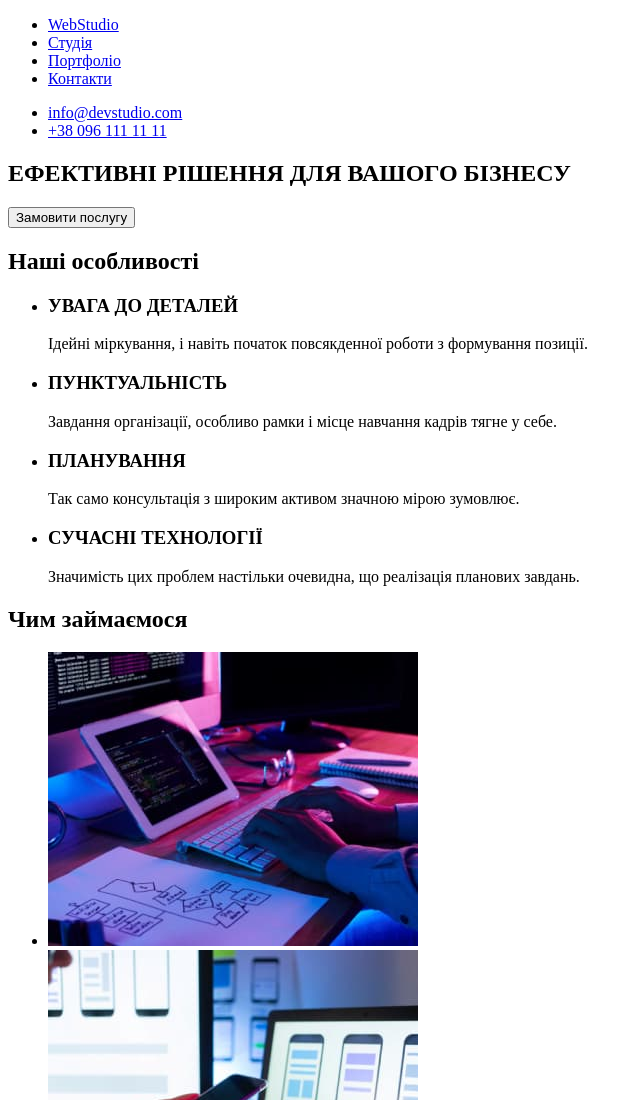
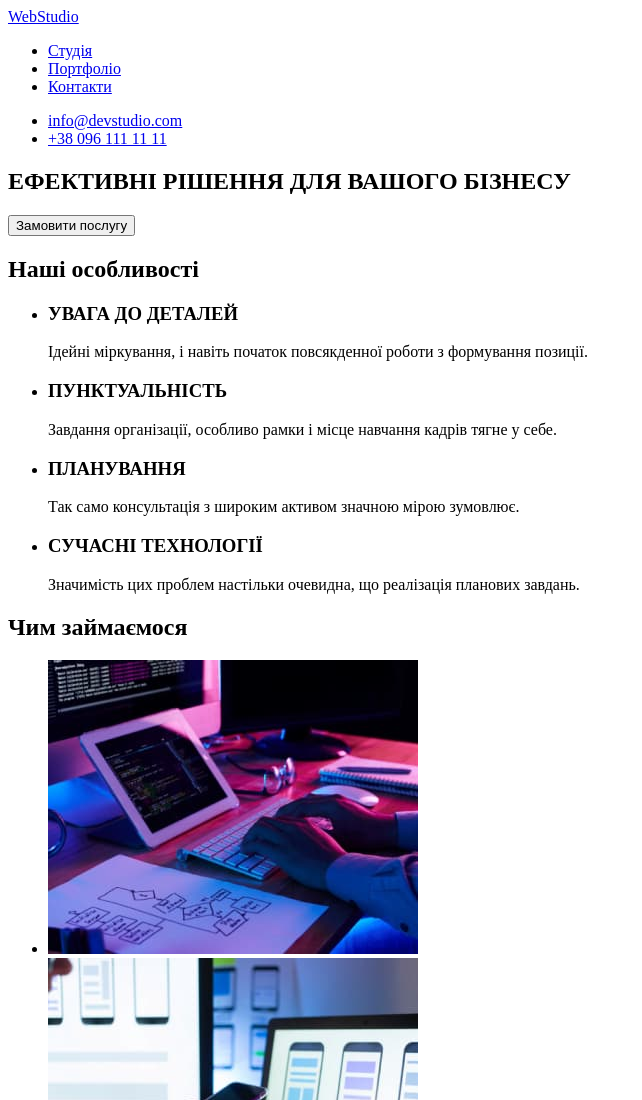
Before and after one commit to Petrovskyi1987/goit-markup-hw-01, a plain HTML site: page index.html in a window 1280 px wide. Shown: the top 1100 px of the page, without its empty margins (0-642 px from the left). Drawn offline with Linux system fonts and the light colour scheme.

Commit message:
Update index.html

```diff
--- a/index.html
+++ b/index.html
@@ -13,8 +13,8 @@
 
     <!--Основна навігація-->
         <nav>
+            <a href="/WebStudio">WebStudio</a>
             <ul>
-                <li><a href="/WebStudio">WebStudio</a></li>
                 <li><a href="/Студія">Студія</a></li>
                 <li><a href="/Портфоліо">Портфоліо</a></li>
                 <li><a href="/Контакти">Контакти</a></li>
```
